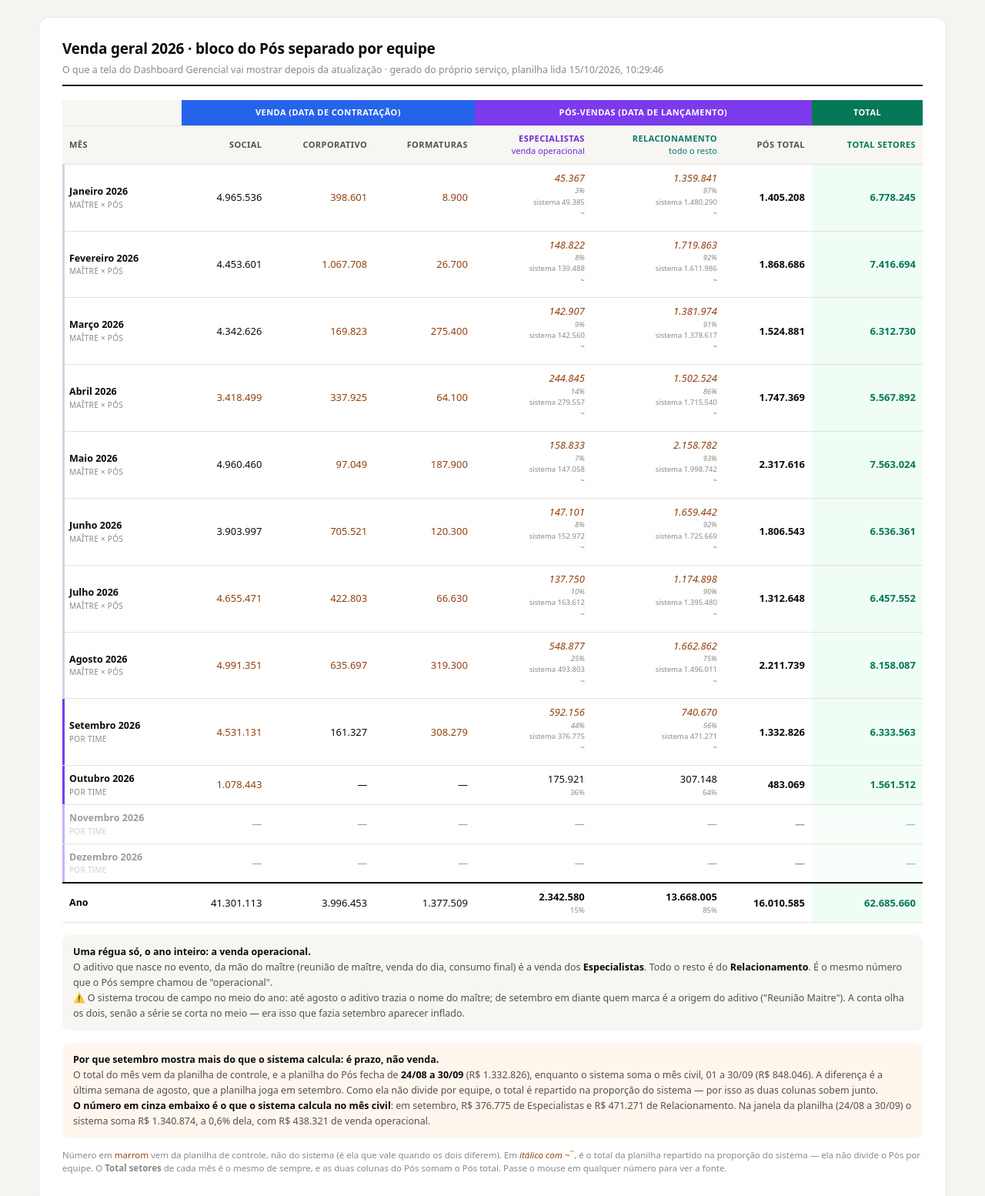
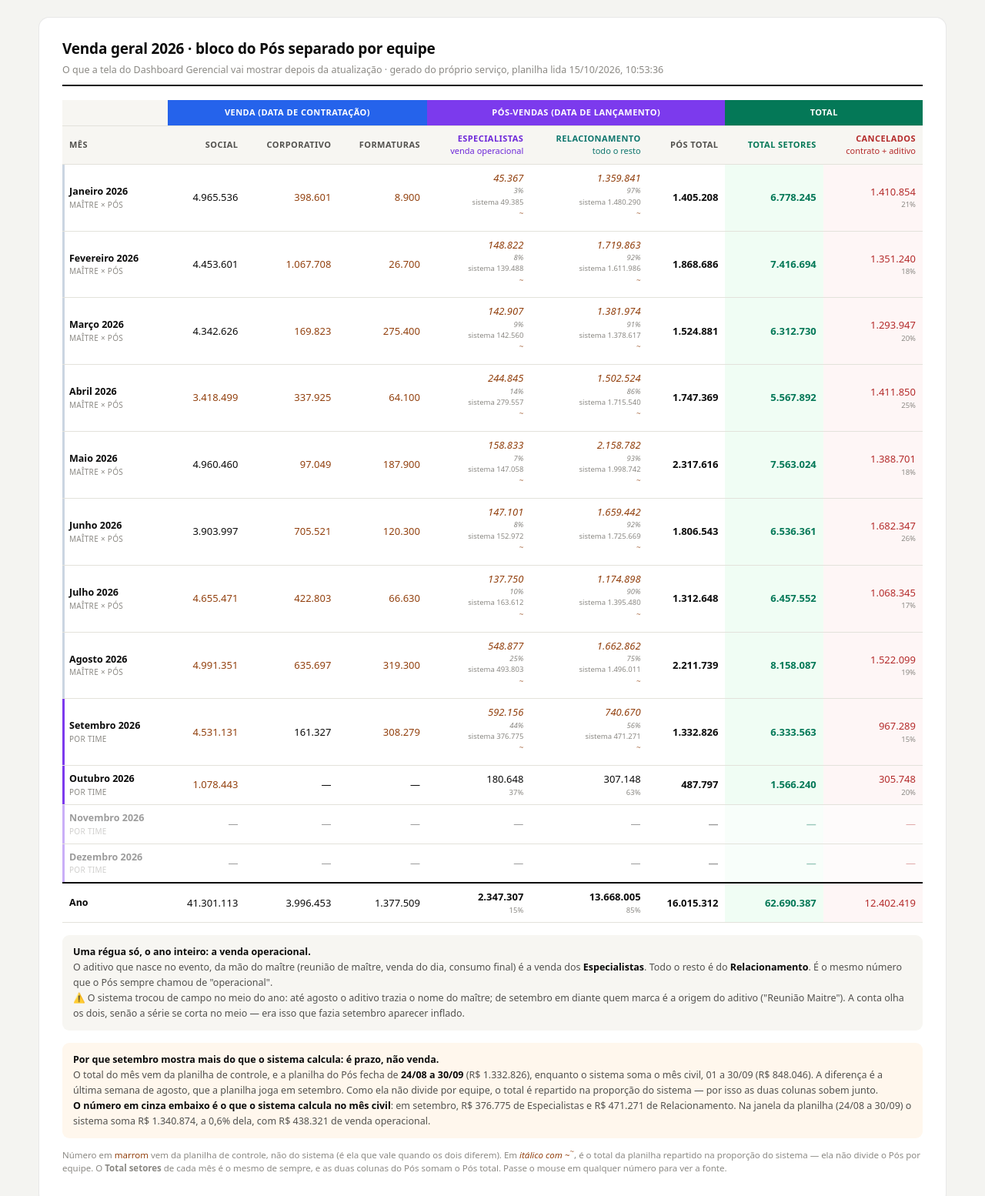
Before and after one commit to vendasindaia/painel-pos-vendas, a plain HTML site: page venda-geral-921bad07094c184d/index.html in a window 1280 px wide. Shown: the top 1554 px of the page at 77% size. Drawn offline with Linux system fonts and the light colour scheme.

Commit message:
publica venda-geral

```diff
--- a/venda-geral-921bad07094c184d/index.html
+++ b/venda-geral-921bad07094c184d/index.html
@@ -21,11 +21,13 @@ td.mes{font-weight:600;font-size:12.5px}
 .p{display:block;font-size:9.5px;color:var(--mut);font-weight:500}
 td.forte{font-weight:700}
 td.tot{font-weight:700;color:var(--tot);background:#f0fdf4}
+td.canc{color:#b42b2b;background:#fef6f6}
 tr.antiga td.mes{box-shadow:inset 3px 0 0 #cbd5e1}
 tr.nova td.mes{box-shadow:inset 3px 0 0 #7c3aed}
 tr.vazia{opacity:.4}
 tr:hover td{background:#fafaf7}
 tr:hover td.tot{background:#e7f8ee}
+tr:hover td.canc{background:#fdeaea}
 .f-planilha{color:#92400e}.f-rateada{color:#92400e;font-style:italic}
 .f-rateada::after{content:'~';font-size:10px;vertical-align:super;opacity:.7}
 .sis{display:block;font-size:9.5px;color:var(--mut);font-style:normal}
@@ -37,98 +39,112 @@ tr:hover td.tot{background:#e7f8ee}
 <div class="pag">
   <div class="cab"><h1>Venda geral 2026 · bloco do Pós separado por equipe</h1>
     <div class="sub">O que a tela do Dashboard Gerencial vai mostrar depois da atualização · gerado do próprio serviço,
-      planilha lida 15/10/2026, 10:29:46</div></div>
+      planilha lida 15/10/2026, 10:53:36</div></div>
 
   <table><thead>
     <tr><th></th><th class="g gv" colspan="3">VENDA (data de contratação)</th>
-      <th class="g gp" colspan="3">PÓS-VENDAS (data de lançamento)</th><th class="g gt">TOTAL</th></tr>
+      <th class="g gp" colspan="3">PÓS-VENDAS (data de lançamento)</th><th class="g gt" colspan="2">TOTAL</th></tr>
     <tr><th>Mês</th><th class="num">Social</th><th class="num">Corporativo</th><th class="num">Formaturas</th>
       <th class="num" style="color:var(--esp)">Especialistas<br><span style="font-weight:400;text-transform:none;letter-spacing:0">venda operacional</span></th>
       <th class="num" style="color:var(--rel)">Relacionamento<br><span style="font-weight:400;text-transform:none;letter-spacing:0">todo o resto</span></th>
       <th class="num">Pós total</th>
-      <th class="num" style="color:var(--tot)">Total setores</th></tr>
+      <th class="num" style="color:var(--tot)">Total setores</th>
+      <th class="num" style="color:#b42b2b">Cancelados<br><span style="font-weight:400;text-transform:none;letter-spacing:0">contrato + aditivo</span></th></tr>
   </thead><tbody>
 <tr class="antiga">
     <td class="mes">Janeiro 2026<span class="reg">maître × pós</span></td>
     <td class="num f-sistema" title="Valor do sistema — igual à planilha.">4.965.536</td><td class="num f-planilha" title="Valor da planilha. O sistema calcula R$ 325.670.">398.601</td><td class="num f-planilha" title="Valor da planilha. O sistema calcula R$ —.">8.900</td>
     <td class="num f-rateada" title="Exibido: fatia do total da planilha, que fecha de 24/08 a 30/09. No mês civil o sistema calcula R$ 49.385.">45.367<span class="p">3%</span><span class="sis">sistema 49.385</span></td><td class="num f-rateada" title="Exibido: fatia do total da planilha, que fecha de 24/08 a 30/09. No mês civil o sistema calcula R$ 1.480.290.">1.359.841<span class="p">97%</span><span class="sis">sistema 1.480.290</span></td>
     <td class="num forte" title="Planilha do mês: R$ 1.405.208 — ela fecha noutra janela (setembro vai de 24/08 a 30/09).">1.405.208</td>
-    <td class="num tot">6.778.245</td></tr>
+    <td class="num tot">6.778.245</td>
+    <td class="num canc" title="Contratos cancelados: R$ 638.496 (15) · Aditivos de cancelamento do Pós: R$ 772.357 (27)">1.410.854<span class="p">21%</span></td></tr>
 <tr class="antiga">
     <td class="mes">Fevereiro 2026<span class="reg">maître × pós</span></td>
     <td class="num f-sistema" title="Valor do sistema — igual à planilha.">4.453.601</td><td class="num f-planilha" title="Valor da planilha. O sistema calcula R$ 486.182.">1.067.708</td><td class="num f-planilha" title="Valor da planilha. O sistema calcula R$ —.">26.700</td>
     <td class="num f-rateada" title="Exibido: fatia do total da planilha, que fecha de 24/08 a 30/09. No mês civil o sistema calcula R$ 139.488.">148.822<span class="p">8%</span><span class="sis">sistema 139.488</span></td><td class="num f-rateada" title="Exibido: fatia do total da planilha, que fecha de 24/08 a 30/09. No mês civil o sistema calcula R$ 1.611.986.">1.719.863<span class="p">92%</span><span class="sis">sistema 1.611.986</span></td>
     <td class="num forte" title="Planilha do mês: R$ 1.868.686 — ela fecha noutra janela (setembro vai de 24/08 a 30/09).">1.868.686</td>
-    <td class="num tot">7.416.694</td></tr>
+    <td class="num tot">7.416.694</td>
+    <td class="num canc" title="Contratos cancelados: R$ 462.341 (14) · Aditivos de cancelamento do Pós: R$ 888.899 (34)">1.351.240<span class="p">18%</span></td></tr>
 <tr class="antiga">
     <td class="mes">Março 2026<span class="reg">maître × pós</span></td>
     <td class="num f-sistema" title="Valor do sistema — igual à planilha.">4.342.626</td><td class="num f-planilha" title="Valor da planilha. O sistema calcula R$ 168.105.">169.823</td><td class="num f-planilha" title="Valor da planilha. O sistema calcula R$ 359.220.">275.400</td>
     <td class="num f-rateada" title="Exibido: fatia do total da planilha, que fecha de 24/08 a 30/09. No mês civil o sistema calcula R$ 142.560.">142.907<span class="p">9%</span><span class="sis">sistema 142.560</span></td><td class="num f-rateada" title="Exibido: fatia do total da planilha, que fecha de 24/08 a 30/09. No mês civil o sistema calcula R$ 1.378.617.">1.381.974<span class="p">91%</span><span class="sis">sistema 1.378.617</span></td>
     <td class="num forte" title="Planilha do mês: R$ 1.524.881 — ela fecha noutra janela (setembro vai de 24/08 a 30/09).">1.524.881</td>
-    <td class="num tot">6.312.730</td></tr>
+    <td class="num tot">6.312.730</td>
+    <td class="num canc" title="Contratos cancelados: R$ 632.482 (16) · Aditivos de cancelamento do Pós: R$ 661.465 (26)">1.293.947<span class="p">20%</span></td></tr>
 <tr class="antiga">
     <td class="mes">Abril 2026<span class="reg">maître × pós</span></td>
     <td class="num f-planilha" title="Valor da planilha. O sistema calcula R$ 3.446.567.">3.418.499</td><td class="num f-planilha" title="Valor da planilha. O sistema calcula R$ 329.805.">337.925</td><td class="num f-planilha" title="Valor da planilha. O sistema calcula R$ 27.910.">64.100</td>
     <td class="num f-rateada" title="Exibido: fatia do total da planilha, que fecha de 24/08 a 30/09. No mês civil o sistema calcula R$ 279.557.">244.845<span class="p">14%</span><span class="sis">sistema 279.557</span></td><td class="num f-rateada" title="Exibido: fatia do total da planilha, que fecha de 24/08 a 30/09. No mês civil o sistema calcula R$ 1.715.540.">1.502.524<span class="p">86%</span><span class="sis">sistema 1.715.540</span></td>
     <td class="num forte" title="Planilha do mês: R$ 1.747.369 — ela fecha noutra janela (setembro vai de 24/08 a 30/09).">1.747.369</td>
-    <td class="num tot">5.567.892</td></tr>
+    <td class="num tot">5.567.892</td>
+    <td class="num canc" title="Contratos cancelados: R$ 524.184 (12) · Aditivos de cancelamento do Pós: R$ 887.666 (27)">1.411.850<span class="p">25%</span></td></tr>
 <tr class="antiga">
     <td class="mes">Maio 2026<span class="reg">maître × pós</span></td>
     <td class="num f-sistema" title="Valor do sistema — igual à planilha.">4.960.460</td><td class="num f-planilha" title="Valor da planilha. O sistema calcula R$ 85.971.">97.049</td><td class="num f-planilha" title="Valor da planilha. O sistema calcula R$ 119.187.">187.900</td>
     <td class="num f-rateada" title="Exibido: fatia do total da planilha, que fecha de 24/08 a 30/09. No mês civil o sistema calcula R$ 147.058.">158.833<span class="p">7%</span><span class="sis">sistema 147.058</span></td><td class="num f-rateada" title="Exibido: fatia do total da planilha, que fecha de 24/08 a 30/09. No mês civil o sistema calcula R$ 1.998.742.">2.158.782<span class="p">93%</span><span class="sis">sistema 1.998.742</span></td>
     <td class="num forte" title="Planilha do mês: R$ 2.317.616 — ela fecha noutra janela (setembro vai de 24/08 a 30/09).">2.317.616</td>
-    <td class="num tot">7.563.024</td></tr>
+    <td class="num tot">7.563.024</td>
+    <td class="num canc" title="Contratos cancelados: R$ 706.680 (18) · Aditivos de cancelamento do Pós: R$ 682.022 (31)">1.388.701<span class="p">18%</span></td></tr>
 <tr class="antiga">
     <td class="mes">Junho 2026<span class="reg">maître × pós</span></td>
     <td class="num f-sistema" title="Valor do sistema — igual à planilha.">3.903.997</td><td class="num f-planilha" title="Valor da planilha. O sistema calcula R$ 711.261.">705.521</td><td class="num f-planilha" title="Valor da planilha. O sistema calcula R$ 27.600.">120.300</td>
     <td class="num f-rateada" title="Exibido: fatia do total da planilha, que fecha de 24/08 a 30/09. No mês civil o sistema calcula R$ 152.972.">147.101<span class="p">8%</span><span class="sis">sistema 152.972</span></td><td class="num f-rateada" title="Exibido: fatia do total da planilha, que fecha de 24/08 a 30/09. No mês civil o sistema calcula R$ 1.725.669.">1.659.442<span class="p">92%</span><span class="sis">sistema 1.725.669</span></td>
     <td class="num forte" title="Planilha do mês: R$ 1.806.543 — ela fecha noutra janela (setembro vai de 24/08 a 30/09).">1.806.543</td>
-    <td class="num tot">6.536.361</td></tr>
+    <td class="num tot">6.536.361</td>
+    <td class="num canc" title="Contratos cancelados: R$ 545.901 (13) · Aditivos de cancelamento do Pós: R$ 1.136.446 (39)">1.682.347<span class="p">26%</span></td></tr>
 <tr class="antiga">
     <td class="mes">Julho 2026<span class="reg">maître × pós</span></td>
     <td class="num f-planilha" title="Valor da planilha. O sistema calcula R$ 4.681.480.">4.655.471</td><td class="num f-planilha" title="Valor da planilha. O sistema calcula R$ 511.597.">422.803</td><td class="num f-planilha" title="Valor da planilha. O sistema calcula R$ —.">66.630</td>
     <td class="num f-rateada" title="Exibido: fatia do total da planilha, que fecha de 24/08 a 30/09. No mês civil o sistema calcula R$ 163.612.">137.750<span class="p">10%</span><span class="sis">sistema 163.612</span></td><td class="num f-rateada" title="Exibido: fatia do total da planilha, que fecha de 24/08 a 30/09. No mês civil o sistema calcula R$ 1.395.480.">1.174.898<span class="p">90%</span><span class="sis">sistema 1.395.480</span></td>
     <td class="num forte" title="Planilha do mês: R$ 1.312.648 — ela fecha noutra janela (setembro vai de 24/08 a 30/09).">1.312.648</td>
-    <td class="num tot">6.457.552</td></tr>
+    <td class="num tot">6.457.552</td>
+    <td class="num canc" title="Contratos cancelados: R$ 303.949 (8) · Aditivos de cancelamento do Pós: R$ 764.396 (28)">1.068.345<span class="p">17%</span></td></tr>
 <tr class="antiga">
     <td class="mes">Agosto 2026<span class="reg">maître × pós</span></td>
     <td class="num f-planilha" title="Valor da planilha. O sistema calcula R$ 5.094.063.">4.991.351</td><td class="num f-planilha" title="Valor da planilha. O sistema calcula R$ 585.197.">635.697</td><td class="num f-planilha" title="Valor da planilha. O sistema calcula R$ —.">319.300</td>
     <td class="num f-rateada" title="Exibido: fatia do total da planilha, que fecha de 24/08 a 30/09. No mês civil o sistema calcula R$ 493.803.">548.877<span class="p">25%</span><span class="sis">sistema 493.803</span></td><td class="num f-rateada" title="Exibido: fatia do total da planilha, que fecha de 24/08 a 30/09. No mês civil o sistema calcula R$ 1.496.011.">1.662.862<span class="p">75%</span><span class="sis">sistema 1.496.011</span></td>
     <td class="num forte" title="Planilha do mês: R$ 2.211.739 — ela fecha noutra janela (setembro vai de 24/08 a 30/09).">2.211.739</td>
-    <td class="num tot">8.158.087</td></tr>
+    <td class="num tot">8.158.087</td>
+    <td class="num canc" title="Contratos cancelados: R$ 497.316 (12) · Aditivos de cancelamento do Pós: R$ 1.024.783 (27)">1.522.099<span class="p">19%</span></td></tr>
 <tr class="nova">
     <td class="mes">Setembro 2026<span class="reg">por time</span></td>
     <td class="num f-planilha" title="Valor da planilha. O sistema calcula R$ 4.732.947.">4.531.131</td><td class="num f-sistema" title="Valor do sistema — igual à planilha.">161.327</td><td class="num f-planilha" title="Valor da planilha. O sistema calcula R$ —.">308.279</td>
     <td class="num f-rateada" title="Exibido: fatia do total da planilha, que fecha de 24/08 a 30/09. No mês civil o sistema calcula R$ 376.775.">592.156<span class="p">44%</span><span class="sis">sistema 376.775</span></td><td class="num f-rateada" title="Exibido: fatia do total da planilha, que fecha de 24/08 a 30/09. No mês civil o sistema calcula R$ 471.271.">740.670<span class="p">56%</span><span class="sis">sistema 471.271</span></td>
     <td class="num forte" title="Planilha do mês: R$ 1.332.826 — ela fecha noutra janela (setembro vai de 24/08 a 30/09).">1.332.826</td>
-    <td class="num tot">6.333.563</td></tr>
+    <td class="num tot">6.333.563</td>
+    <td class="num canc" title="Contratos cancelados: R$ 226.210 (5) · Aditivos de cancelamento do Pós: R$ 741.079 (23)">967.289<span class="p">15%</span></td></tr>
 <tr class="nova">
     <td class="mes">Outubro 2026<span class="reg">por time</span></td>
     <td class="num f-planilha" title="Valor da planilha. O sistema calcula R$ 1.194.874.">1.078.443</td><td class="num f-sistema" title="Valor do sistema (planilha em branco neste mês).">—</td><td class="num f-sistema" title="Valor do sistema (planilha em branco neste mês).">—</td>
-    <td class="num f-sistema" title="Valor do sistema.">175.921<span class="p">36%</span></td><td class="num f-sistema" title="Valor do sistema.">307.148<span class="p">64%</span></td>
-    <td class="num forte" title="Sem valor na planilha.">483.069</td>
-    <td class="num tot">1.561.512</td></tr>
+    <td class="num f-sistema" title="Valor do sistema.">180.648<span class="p">37%</span></td><td class="num f-sistema" title="Valor do sistema.">307.148<span class="p">63%</span></td>
+    <td class="num forte" title="Sem valor na planilha.">487.797</td>
+    <td class="num tot">1.566.240</td>
+    <td class="num canc" title="Contratos cancelados: R$ — (0) · Aditivos de cancelamento do Pós: R$ 305.748 (11)">305.748<span class="p">20%</span></td></tr>
 <tr class="nova vazia">
     <td class="mes">Novembro 2026<span class="reg">por time</span></td>
     <td class="num f-sistema" title="Valor do sistema (planilha em branco neste mês).">—</td><td class="num f-sistema" title="Valor do sistema (planilha em branco neste mês).">—</td><td class="num f-sistema" title="Valor do sistema (planilha em branco neste mês).">—</td>
     <td class="num f-sistema" title="Valor do sistema.">—</td><td class="num f-sistema" title="Valor do sistema.">—</td>
     <td class="num forte" title="Sem valor na planilha.">—</td>
-    <td class="num tot">—</td></tr>
+    <td class="num tot">—</td>
+    <td class="num canc" title="Contratos cancelados: R$ — (0) · Aditivos de cancelamento do Pós: R$ — (0)">—</td></tr>
 <tr class="nova vazia">
     <td class="mes">Dezembro 2026<span class="reg">por time</span></td>
     <td class="num f-sistema" title="Valor do sistema (planilha em branco neste mês).">—</td><td class="num f-sistema" title="Valor do sistema (planilha em branco neste mês).">—</td><td class="num f-sistema" title="Valor do sistema (planilha em branco neste mês).">—</td>
     <td class="num f-sistema" title="Valor do sistema.">—</td><td class="num f-sistema" title="Valor do sistema.">—</td>
     <td class="num forte" title="Sem valor na planilha.">—</td>
-    <td class="num tot">—</td></tr>
+    <td class="num tot">—</td>
+    <td class="num canc" title="Contratos cancelados: R$ — (0) · Aditivos de cancelamento do Pós: R$ — (0)">—</td></tr>
   <tr class="total" style="border-top:2px solid var(--ink)">
     <td class="mes">Ano</td>
     <td class="num">41.301.113</td>
     <td class="num">3.996.453</td>
     <td class="num">1.377.509</td>
-    <td class="num forte">2.342.580<span class="p">15%</span></td>
+    <td class="num forte">2.347.307<span class="p">15%</span></td>
     <td class="num forte">13.668.005<span class="p">85%</span></td>
-    <td class="num forte">16.010.585</td>
-    <td class="num tot">62.685.660</td></tr>
+    <td class="num forte">16.015.312</td>
+    <td class="num tot">62.690.387</td>
+    <td class="num canc">12.402.419</td></tr>
   </tbody></table>
 
   <p class="nota"><b>Uma régua só, o ano inteiro: a venda operacional.</b><br>
```
